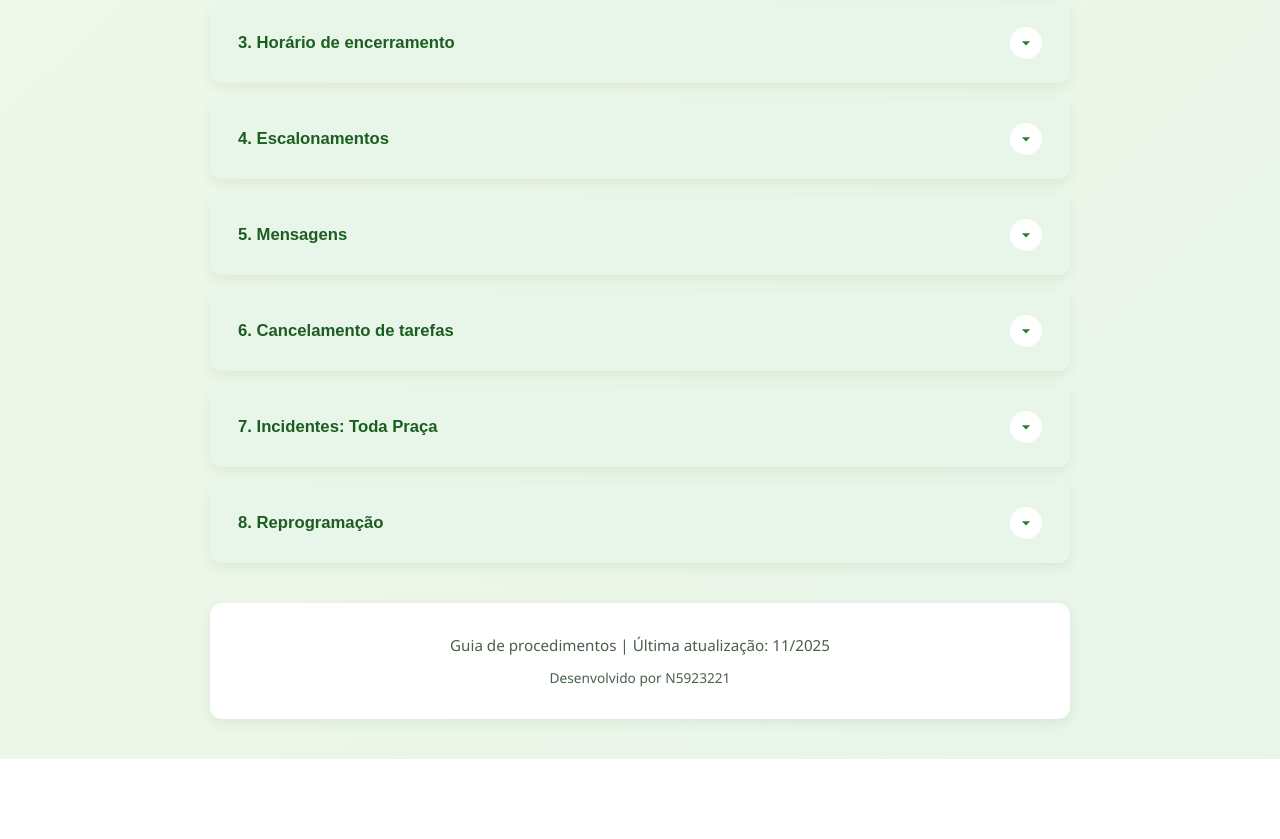
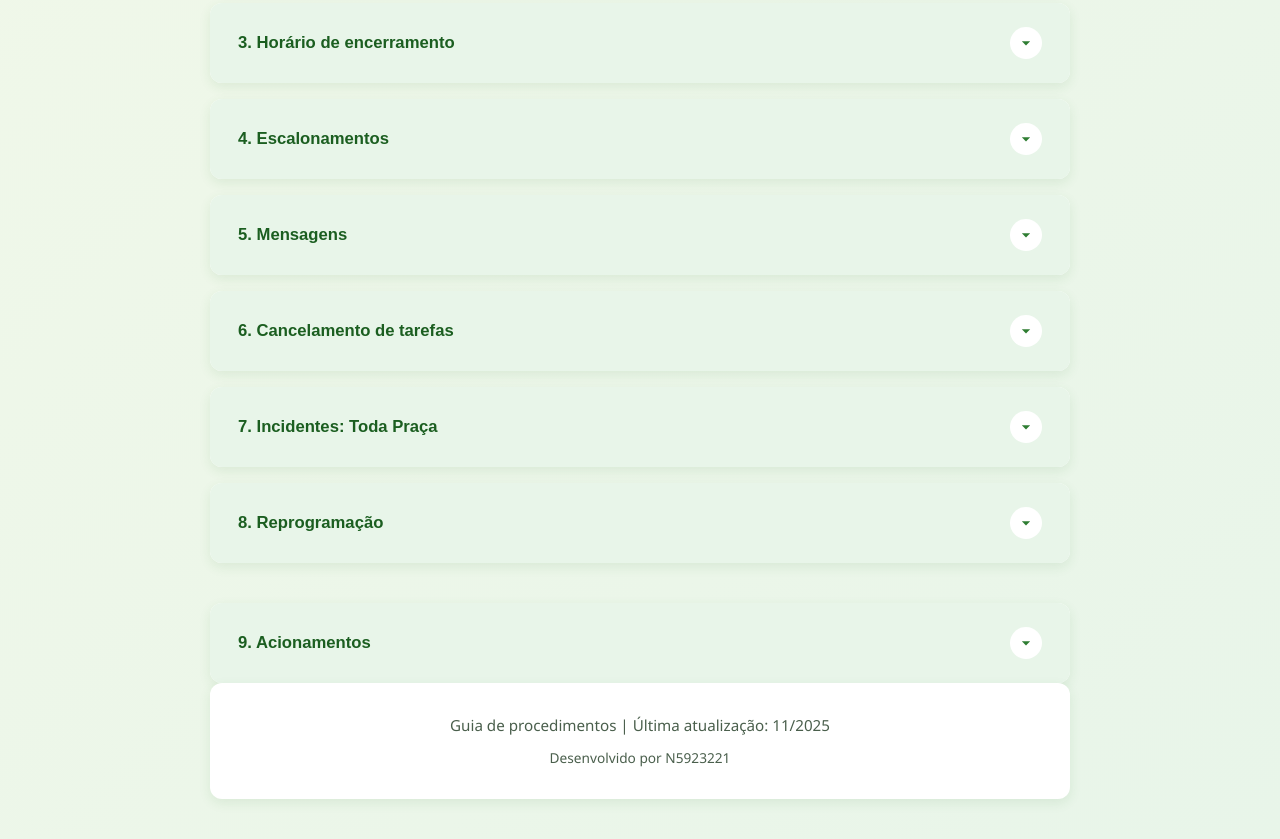
Before and after one commit to lirapin/informativos, a plain HTML site: page index.html in a window 1280 px wide. Shown: the part 441-1280 px from the top of the page. Before the commit the page ends 1200 px from the top, so only its background shows below. Drawn offline with Linux system fonts and the light colour scheme.

Commit message:
Update index.html

```diff
--- a/index.html
+++ b/index.html
@@ -477,6 +477,26 @@
             </div>
         </div>
 
+          <!-- Acordeão 9 -->
+        <div class="accordion-item">
+    <button class="accordion-header" aria-expanded="false">
+        <span class="accordion-title">9. Acionamentos</span>
+        <div class="accordion-icon">
+            <svg viewBox="0 0 24 24">
+                <path d="M7 10l5 5 5-5z"/>
+            </svg>
+        </div>
+    </button>
+    <div class="accordion-content">
+        <div class="accordion-content-inner">
+            <div class="highlight-box">
+                <p><strong>Os acionamentos são efetuados através do TOA.</strong></p>
+            </div>
+            <p><strong>Atenção:</strong> Em cidades cujo plantão for sobreaviso, é necessário fazer o acionamento via voz.</p>
+        </div>
+    </div>
+</div>
+
         <footer>
             <p>Guia de procedimentos | Última atualização: 11/2025</p>
             <p style="margin-top: 10px; font-size: 0.9em;">Desenvolvido por N5923221</p>
```
